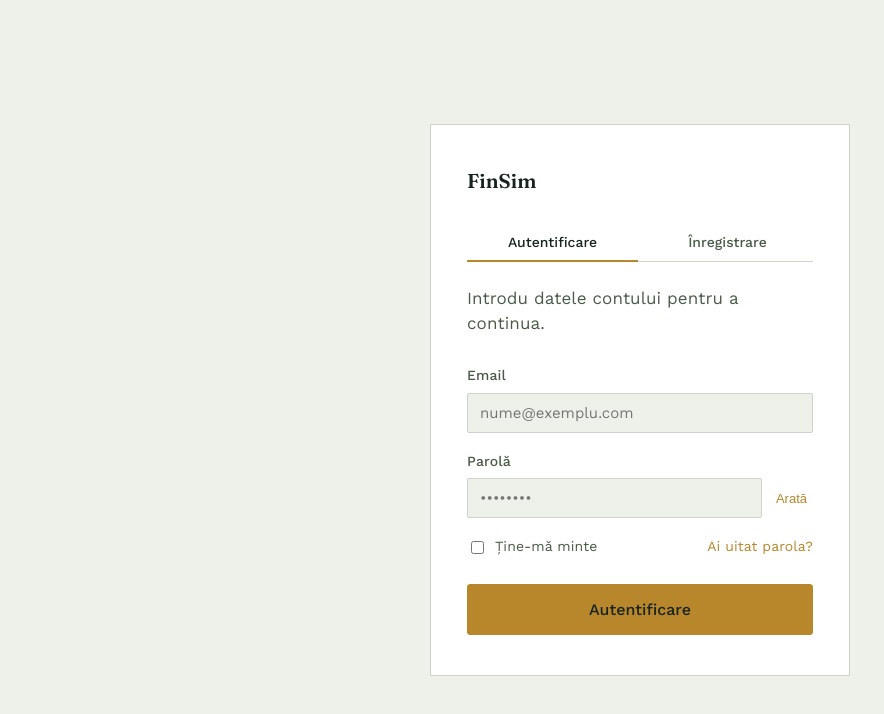
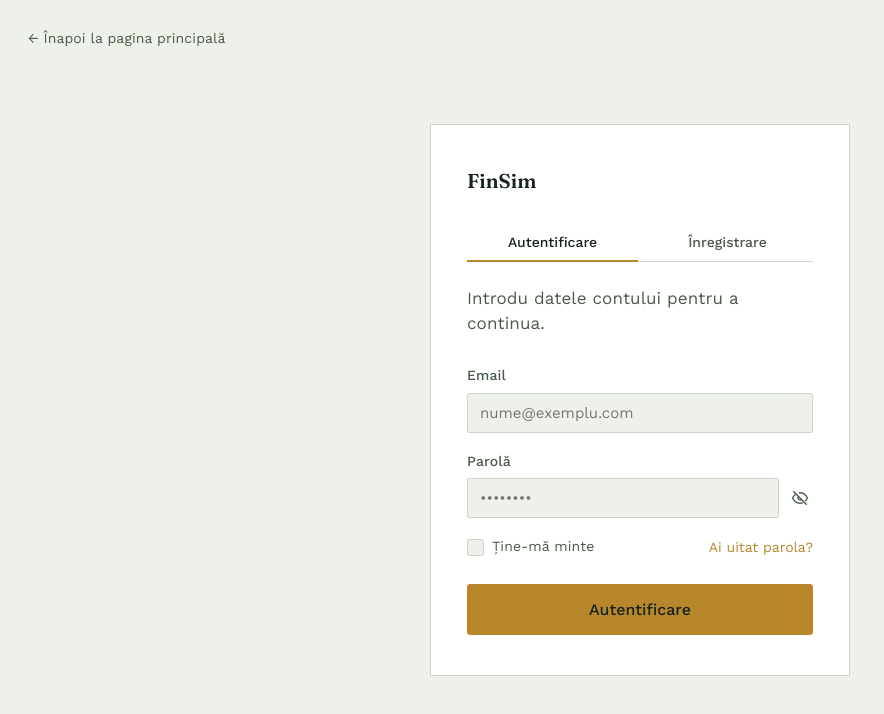
Before and after one commit to malairaudumitru/FinSim, a React (Vite) app in the folder frontend/: page /login in a window 1280 px wide. Shown: the top 714 px of the page, without its empty margins (0-884 px from the left). Built offline with nearby package versions, Linux system fonts and the light colour scheme.

Commit message:
fix: custom checkbox, forgot-password flow, eye-icon toggle and fix input overflow

```diff
--- a/frontend/src/components/AuthPage/AuthPage.css
+++ b/frontend/src/components/AuthPage/AuthPage.css
@@ -1,10 +1,27 @@
 .auth-page {
+    position: relative;
     min-height: 100vh;
     display: flex;
     align-items: center;
     justify-content: center;
     padding: 24px;
     background: var(--paper);
+}
+
+.auth-home-link {
+    position: absolute;
+    top: 28px;
+    left: 28px;
+    display: inline-flex;
+    align-items: center;
+    gap: 6px;
+    color: var(--text);
+    text-decoration: none;
+    font-size: 14px;
+}
+
+.auth-home-link:hover {
+    color: var(--gold);
 }
 
 .auth-card {
@@ -15,6 +32,14 @@
     padding: 40px 36px;
 }
 
+.auth-header {
+    display: flex;
+    align-items: center;
+    justify-content: space-between;
+    gap: 16px;
+    margin-bottom: 28px;
+}
+
 .auth-logo {
     display: inline-block;
     font-family: var(--heading);
@@ -22,7 +47,6 @@
     font-size: 20px;
     color: var(--text-h);
     text-decoration: none;
-    margin-bottom: 28px;
 }
 
 .auth-tabs {
@@ -45,11 +69,34 @@
     cursor: pointer;
     transition: all 0.15s;
     margin-bottom: -1px;
+    outline-offset: -3px;
+}
+
+.auth-tab:focus-visible {
+    outline: 2px solid var(--gold);
 }
 
 .auth-tab.active {
     color: var(--text-h);
     border-bottom-color: var(--gold);
+}
+
+.auth-back {
+    display: inline-flex;
+    align-items: center;
+    gap: 6px;
+    background: none;
+    border: none;
+    padding: 0;
+    color: var(--text);
+    font-family: var(--sans);
+    font-size: 14px;
+    cursor: pointer;
+    white-space: nowrap;
+}
+
+.auth-back:hover {
+    color: var(--gold);
 }
 
 .auth-subtitle {
@@ -71,12 +118,14 @@
 
 .form-row .form-field {
     flex: 1;
+    min-width: 0;
 }
 
 .form-field {
     display: flex;
     flex-direction: column;
     gap: 6px;
+    min-width: 0;
 }
 
 .form-field label {
@@ -86,6 +135,7 @@
 }
 
 .form-field input {
+    width: 100%;
     font-family: var(--sans);
     font-size: 15px;
     padding: 10px 12px;
@@ -116,12 +166,18 @@
 }
 
 .password-toggle {
+    display: inline-flex;
+    align-items: center;
+    justify-content: center;
     background: none;
     border: none;
+    color: var(--text);
+    cursor: pointer;
+    padding: 4px;
+}
+
+.password-toggle:hover {
     color: var(--gold);
-    font-size: 13px;
-    cursor: pointer;
-    white-space: nowrap;
 }
 
 .auth-extra-row {
@@ -136,11 +192,58 @@
     align-items: center;
     gap: 8px;
     color: var(--text);
+    cursor: pointer;
+}
+
+.remember-me input[type='checkbox'] {
+    appearance: none;
+    -webkit-appearance: none;
+    width: 17px;
+    height: 17px;
+    margin: 0;
+    border: 1px solid var(--rule);
+    border-radius: 2px;
+    background: var(--paper);
+    cursor: pointer;
+    position: relative;
+    flex-shrink: 0;
+}
+
+.remember-me input[type='checkbox']:checked {
+    background: var(--gold);
+    border-color: var(--gold);
+}
+
+.remember-me input[type='checkbox']:checked::after {
+    content: '';
+    position: absolute;
+    left: 5px;
+    top: 1px;
+    width: 4px;
+    height: 8px;
+    border: solid var(--ink);
+    border-width: 0 2px 2px 0;
+    transform: rotate(45deg);
+}
+
+.remember-me input[type='checkbox']:focus-visible {
+    outline: 2px solid var(--gold);
+    outline-offset: 2px;
 }
 
 .forgot-password {
+    background: none;
+    border: none;
+    padding: 0;
+    font-family: var(--sans);
     color: var(--gold);
     text-decoration: none;
+    cursor: pointer;
+    font-size: 14px;
+}
+
+.forgot-password:hover {
+    text-decoration: underline;
 }
 
 .auth-submit {
--- a/frontend/src/components/AuthPage/AuthPage.tsx
+++ b/frontend/src/components/AuthPage/AuthPage.tsx
@@ -2,7 +2,7 @@ import { useState, type FormEvent } from 'react'
 import { Link } from '@tanstack/react-router'
 import './AuthPage.css'
 
-type Mode = 'login' | 'register'
+type Mode = 'login' | 'register' | 'forgot'
 
 interface FormState {
     nume: string
@@ -22,9 +22,28 @@ const initialState: FormState = {
     confirmaParola: '',
 }
 
+function EyeIcon({ open }: { open: boolean }) {
+    if (open) {
+        return (
+            <svg width="18" height="18" viewBox="0 0 24 24" fill="none" stroke="currentColor" strokeWidth="1.8">
+                <path d="M2 12s3.5-7 10-7 10 7 10 7-3.5 7-10 7-10-7-10-7Z" />
+                <circle cx="12" cy="12" r="3" />
+            </svg>
+        )
+    }
+    return (
+        <svg width="18" height="18" viewBox="0 0 24 24" fill="none" stroke="currentColor" strokeWidth="1.8">
+            <path d="M3 3l18 18" />
+            <path d="M10.6 5.2C11.05 5.07 11.52 5 12 5c6.5 0 10 7 10 7a17.9 17.9 0 0 1-3.06 4.06M6.6 6.6C4.02 8.28 2 12 2 12s3.5 7 10 7c1.36 0 2.6-.3 3.7-.8" />
+            <path d="M9.9 9.9a3 3 0 0 0 4.2 4.2" />
+        </svg>
+    )
+}
+
 function AuthPage() {
     const [mode, setMode] = useState<Mode>('login')
     const isRegister = mode === 'register'
+    const isForgot = mode === 'forgot'
 
     const [form, setForm] = useState<FormState>(initialState)
     const [errors, setErrors] = useState<Partial<Record<keyof FormState, string>>>({})
@@ -44,6 +63,17 @@ function AuthPage() {
     const validate = (): boolean => {
         const newErrors: Partial<Record<keyof FormState, string>> = {}
 
+        if (!form.email.trim()) {
+            newErrors.email = 'Email-ul este obligatoriu.'
+        } else if (!/^[^\s@]+@[^\s@]+\.[^\s@]+$/.test(form.email)) {
+            newErrors.email = 'Introdu o adresă de email validă.'
+        }
+
+        if (isForgot) {
+            setErrors(newErrors)
+            return Object.keys(newErrors).length === 0
+        }
+
         if (isRegister) {
             if (!form.nume.trim()) newErrors.nume = 'Numele este obligatoriu.'
             if (!form.prenume.trim()) newErrors.prenume = 'Prenumele este obligatoriu.'
@@ -52,12 +82,6 @@ function AuthPage() {
             } else if (!/^0\d{8,9}$/.test(form.telefon.replace(/\s/g, ''))) {
                 newErrors.telefon = 'Introdu un număr de telefon valid.'
             }
-        }
-
-        if (!form.email.trim()) {
-            newErrors.email = 'Email-ul este obligatoriu.'
-        } else if (!/^[^\s@]+@[^\s@]+\.[^\s@]+$/.test(form.email)) {
-            newErrors.email = 'Introdu o adresă de email validă.'
         }
 
         if (!form.parola) {
@@ -79,21 +103,28 @@ function AuthPage() {
 
         if (!validate()) return
 
-        // TODO: conectează la API-ul real când va fi gata backend-ul, de exemplu:
-        // const endpoint = isRegister ? '/api/auth/register' : '/api/auth/login'
-        // await fetch(endpoint, { method: 'POST', body: JSON.stringify(form), ... })
-
         console.log(`[${mode}] date trimise:`, form)
         setSubmitted(true)
     }
 
     return (
         <div className="auth-page">
+            <Link to="/" className="auth-home-link">
+                ← Înapoi la pagina principală
+            </Link>
             <div className="auth-card">
+                <div className="auth-header">
                     <Link to="/" className="auth-logo">
                         FinSim
                     </Link>
+                    {isForgot && (
+                        <button type="button" className="auth-back" onClick={() => switchMode('login')}>
+                            ← Înapoi la autentificare
+                        </button>
+                    )}
+                </div>
 
+                {!isForgot && (
                     <div className="auth-tabs">
                         <button
                             type="button"
@@ -110,16 +141,21 @@ function AuthPage() {
                             Înregistrare
                         </button>
                     </div>
+                )}
 
                 <p className="auth-subtitle">
-                    {isRegister
+                    {isForgot
+                        ? 'Introdu adresa de email și îți trimitem un link de resetare a parolei.'
+                        : isRegister
                             ? 'Câteva date și ești gata să începi prima simulare.'
                             : 'Introdu datele contului pentru a continua.'}
                 </p>
 
                 {submitted ? (
                     <div className="auth-success">
-                        {isRegister
+                        {isForgot
+                            ? 'Dacă adresa există în sistem, vei primi un email cu instrucțiuni de resetare.'
+                            : isRegister
                                 ? 'Contul a fost creat cu succes! Te poți autentifica acum.'
                                 : 'Autentificare reușită! Te redirecționăm...'}
                     </div>
@@ -134,7 +170,7 @@ function AuthPage() {
                                         type="text"
                                         value={form.nume}
                                         onChange={handleChange('nume')}
-                                        placeholder="Popescu"
+                                        placeholder="Olaru"
                                     />
                                     {errors.nume && <span className="field-error">{errors.nume}</span>}
                                 </div>
@@ -145,7 +181,7 @@ function AuthPage() {
                                         type="text"
                                         value={form.prenume}
                                         onChange={handleChange('prenume')}
-                                        placeholder="Ion"
+                                        placeholder="Vladislav"
                                     />
                                     {errors.prenume && <span className="field-error">{errors.prenume}</span>}
                                 </div>
@@ -172,12 +208,13 @@ function AuthPage() {
                                     type="tel"
                                     value={form.telefon}
                                     onChange={handleChange('telefon')}
-                                    placeholder="0712345678"
+                                    placeholder="+37364578421"
                                 />
                                 {errors.telefon && <span className="field-error">{errors.telefon}</span>}
                             </div>
                         )}
 
+                        {!isForgot && (
                             <div className="form-field">
                                 <label htmlFor="parola">Parolă</label>
                                 <div className="password-input">
@@ -192,12 +229,14 @@ function AuthPage() {
                                         type="button"
                                         className="password-toggle"
                                         onClick={() => setShowPassword((v) => !v)}
+                                        aria-label={showPassword ? 'Ascunde parola' : 'Arată parola'}
                                     >
-                                    {showPassword ? 'Ascunde' : 'Arată'}
+                                        <EyeIcon open={showPassword} />
                                     </button>
                                 </div>
                                 {errors.parola && <span className="field-error">{errors.parola}</span>}
                             </div>
+                        )}
 
                         {isRegister && (
                             <div className="form-field">
@@ -215,20 +254,24 @@ function AuthPage() {
                             </div>
                         )}
 
-                        {!isRegister && (
+                        {!isRegister && !isForgot && (
                             <div className="auth-extra-row">
                                 <label className="remember-me">
                                     <input type="checkbox" />
-                                    Ține-mă minte
+                                    <span>Ține-mă minte</span>
                                 </label>
-                                <a href="#" className="forgot-password">
+                                <button
+                                    type="button"
+                                    className="forgot-password"
+                                    onClick={() => switchMode('forgot')}
+                                >
                                     Ai uitat parola?
-                                </a>
+                                </button>
                             </div>
                         )}
 
                         <button type="submit" className="btn btn-primary btn-lg auth-submit">
-                            {isRegister ? 'Creează cont' : 'Autentificare'}
+                            {isForgot ? 'Trimite link de resetare' : isRegister ? 'Creează cont' : 'Autentificare'}
                         </button>
                     </form>
                 )}
```
Also changed, not shown: frontend/src/components/HelpPage/HelpPage.css (added), frontend/src/components/HelpPage/HelpPage.tsx (added). Lines whose indentation alone changed are shown as unchanged.
